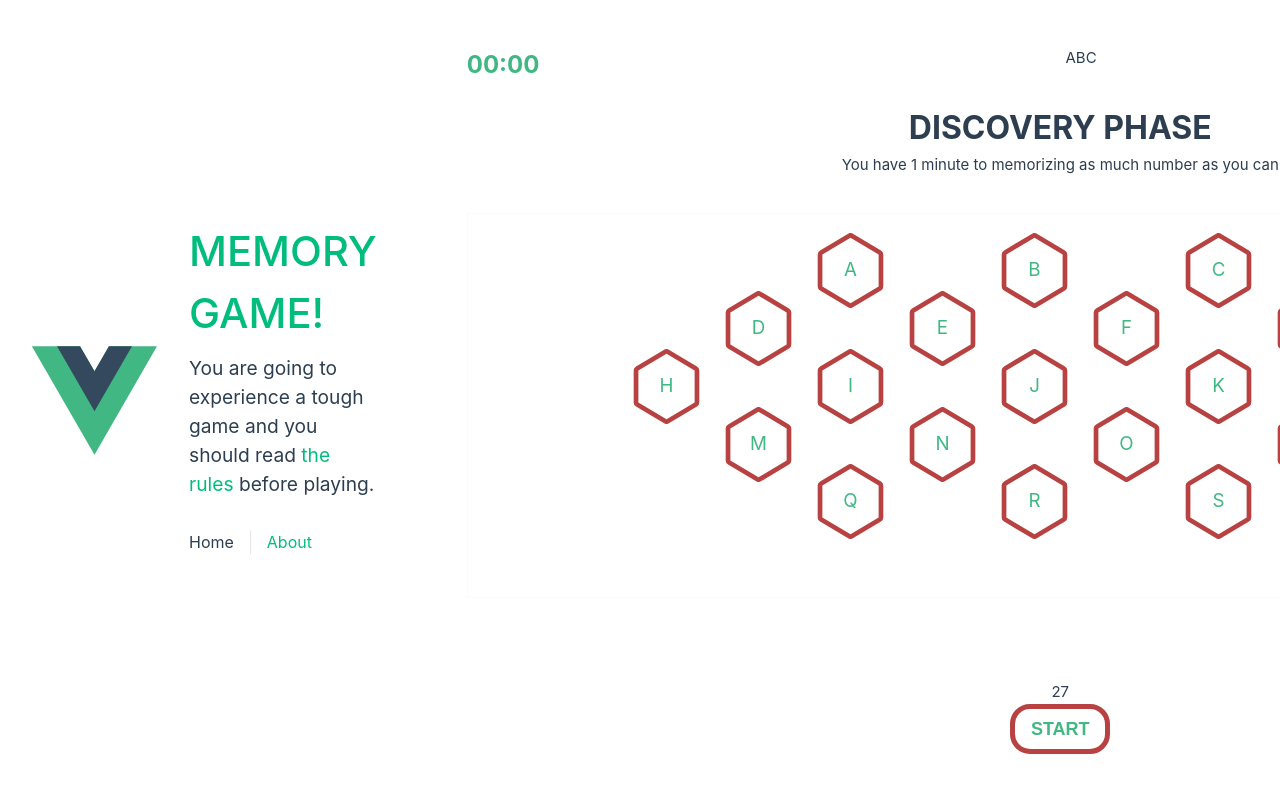
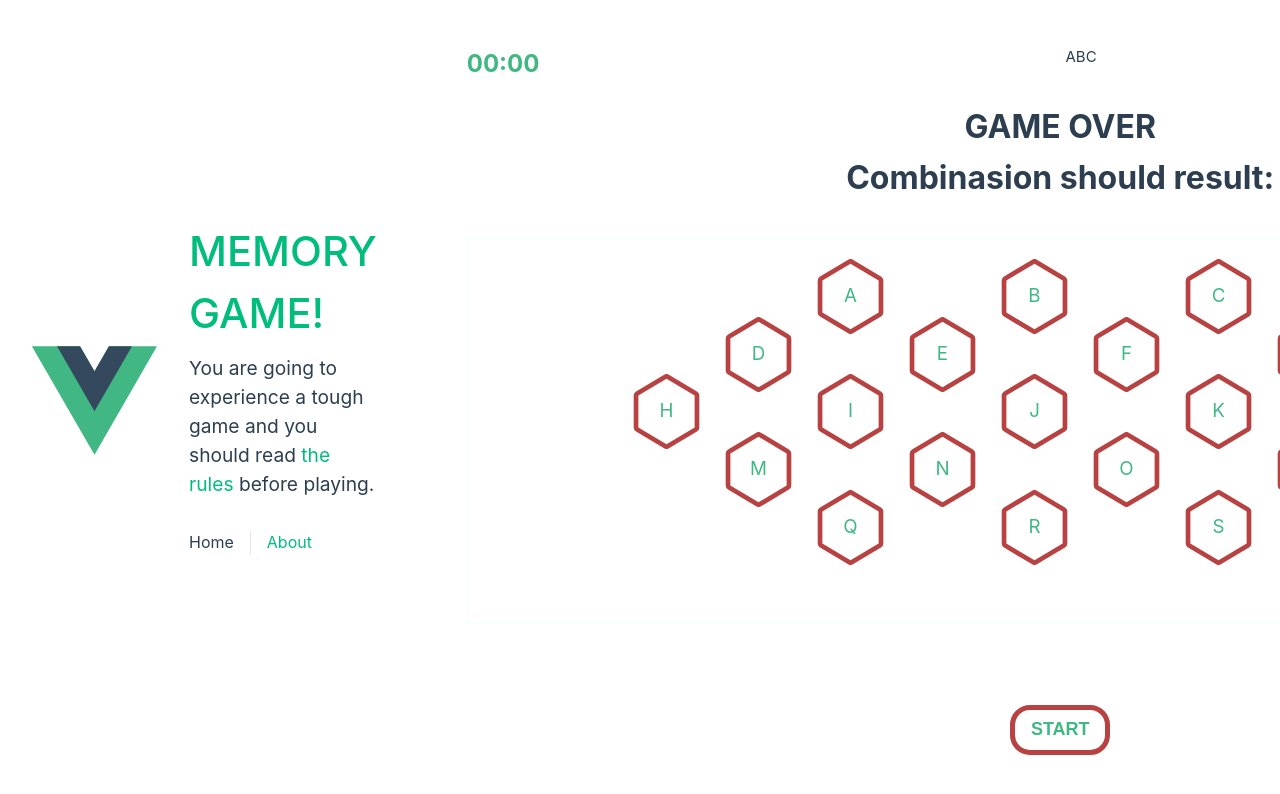
Before and after one commit to Neo-Ryo/memory-game, a Vue app: page / in a window 1280 px wide. Shown: the top 794 px of the page. Built offline with nearby package versions, Linux system fonts and the light colour scheme.

Commit message:
phase game handling WIP

```diff
--- a/src/components/HiveGame.vue
+++ b/src/components/HiveGame.vue
@@ -1,13 +1,18 @@
 <script setup lang="ts">
 import { ref } from 'vue'
-import { phase, startGame, gameStatus, stopGame } from '../game-setup/game'
-import { grid } from '../game-setup/gridData'
+import {
+  phase,
+  startGame,
+  gameStatus,
+  stopGame,
+  numToGuess,
+  gameHive,
+  phaseDesc
+} from '../game-setup/game'
 import { hexClass } from '../game-setup/hexaClasses'
 import Hexa2 from '../components/icons/HexagonComp.vue'
 import Timer from '../components/TimerVue.vue'
 
-const gameHive = ref(grid)
-const phaseDesc = ref<string>('You have 1 minute to memorizing as much number as you can')
 const playerInput = ref('')
 function handleStartStop() {
   console.log(gameStatus)
@@ -32,16 +37,20 @@ function handleStartStop() {
   <div class="game-phase-description">
     {{ phaseDesc }}
   </div>
+  <div class="number-to-find">Combinasion should result: {{ numToGuess }}</div>
   <div class="hive-wrapper">
     <Hexa2
       :class="hexClass(index)"
       v-for="index in gameHive.length"
-      :key="index"
-      :value="gameHive[index - 1].val"
+      :key="index + phase"
+      :value="
+        phase === 'guessing phase' || phase === 'game over'
+          ? gameHive[index - 1].val
+          : gameHive[index - 1].int
+      "
     />
   </div>
   <div class="bottom-elements">
-    <div class="number-to-find">27</div>
     <button class="start-button" @click="handleStartStop">
       {{ gameStatus === 'started' ? 'STOP' : 'START' }}
     </button>
@@ -76,7 +85,13 @@ function handleStartStop() {
   font-size: xx-large;
   font-weight: 700;
 }
-
+.number-to-find {
+  display: flex;
+  width: 100%;
+  justify-content: center;
+  font-size: xx-large;
+  font-weight: 700;
+}
 .game-phase-description {
   display: flex;
   width: 100%;
--- a/src/game-setup/game.ts
+++ b/src/game-setup/game.ts
@@ -1,5 +1,5 @@
 import { ref, type Ref } from 'vue'
-import { useTimer } from './timer'
+import { useTimer, timerState } from './timer'
 import { diag_poss, grid, line_poss } from './gridData'
 
 export const combis = line_poss.concat(diag_poss)
@@ -27,7 +27,7 @@ export function setUpGameGrid() {
 
   const counts: Record<string, number> = {}
   let max = 0,
-    res
+    res = 0
   for (const v in potentialRes) {
     counts[potentialRes[v]] = (counts[potentialRes[v]] || 0) + 1
     if (counts[potentialRes[v]] > max) {
@@ -35,22 +35,34 @@ export function setUpGameGrid() {
       res = potentialRes[v]
     }
   }
-  return { grid, res }
+  return { newGrid: sGrid, result: res }
 }
 // types
 export type GameStatus = 'started' | 'stopped' | 'finished'
 // refs
 export const gameStatus: Ref<GameStatus> = ref('stopped')
-export const phase = ref<'discovery phase' | 'guessing phase' | 'game over'>('discovery phase')
+export const phase = ref<'discovery phase' | 'guessing phase' | 'game over'>('game over')
+export const phaseDesc = ref<string | null>(null)
+const discovery = 'You have 1 minute to memorizing as much number as you can'
+const guessing = 'You have 2 minutes 30 to attempt good combinations'
+export const gameHive = ref(grid)
+export const numToGuess = ref<number | null>(null)
 // funcs
 export function startGame() {
   // discovery time
   gameStatus.value = 'started'
-  useTimer(0, 20, () => {
+  phase.value = 'discovery phase'
+  phaseDesc.value = discovery
+  const { result, newGrid } = setUpGameGrid()
+  gameHive.value = newGrid
+  useTimer(1, 0, () => {
     // game time
     phase.value = 'guessing phase'
-    useTimer(0, 30, () => {
+    phaseDesc.value = guessing
+    numToGuess.value = result
+    useTimer(2, 30, () => {
       phase.value = 'game over'
+      phaseDesc.value = null
       gameStatus.value = 'finished'
     })
   })
@@ -58,8 +70,11 @@ export function startGame() {
 
 export function stopGame() {
   gameStatus.value = 'stopped'
+  phase.value = 'game over'
+  timerState.value = 0
+  numToGuess.value = null
+  phaseDesc.value = null
   const interval_id = setInterval(function () {}, Number.MAX_SAFE_INTEGER)
-
   // Clear any timeout/interval up to that id
   for (let i = 1; i < interval_id; i++) {
     console.log(i)
```
